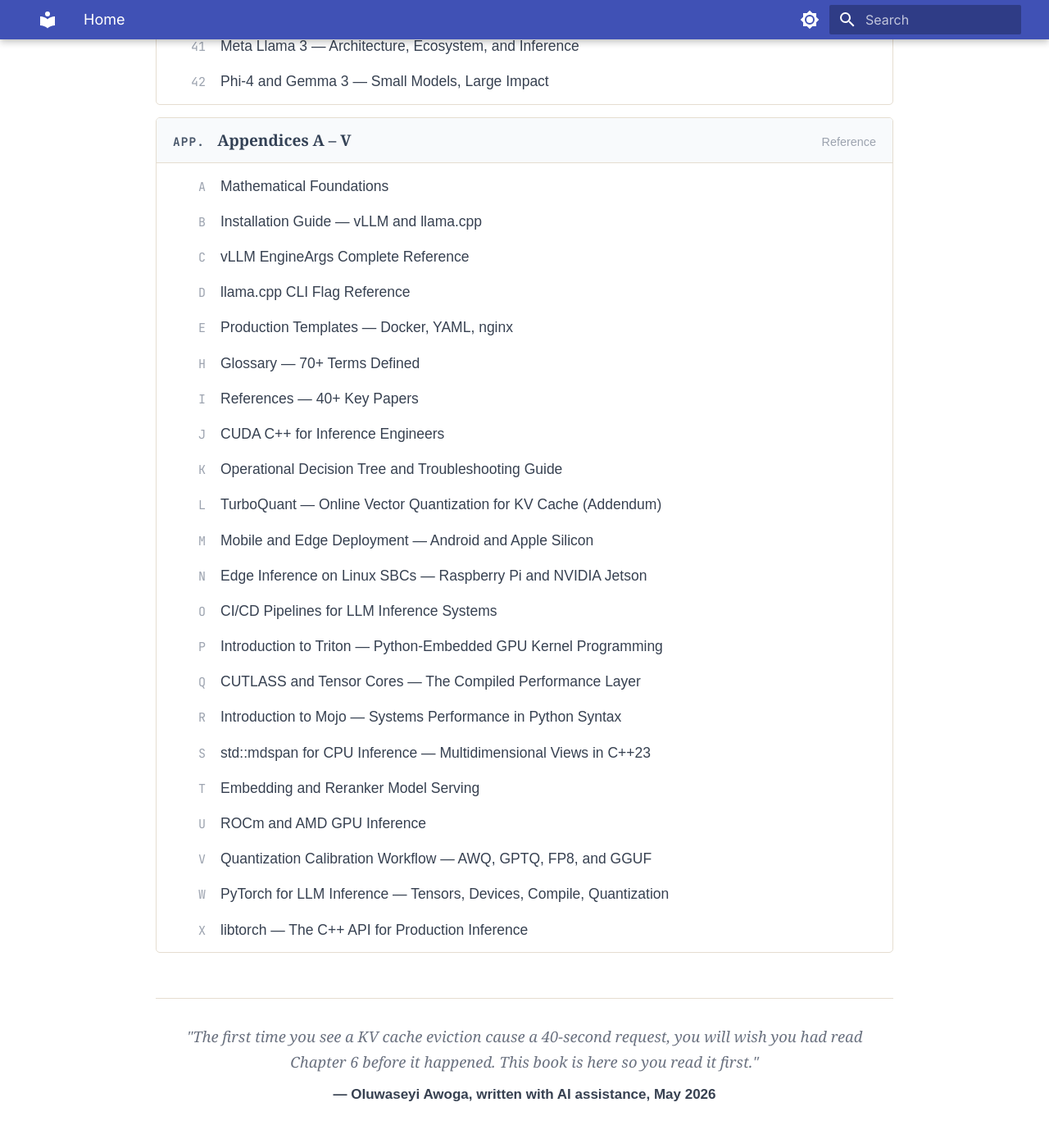
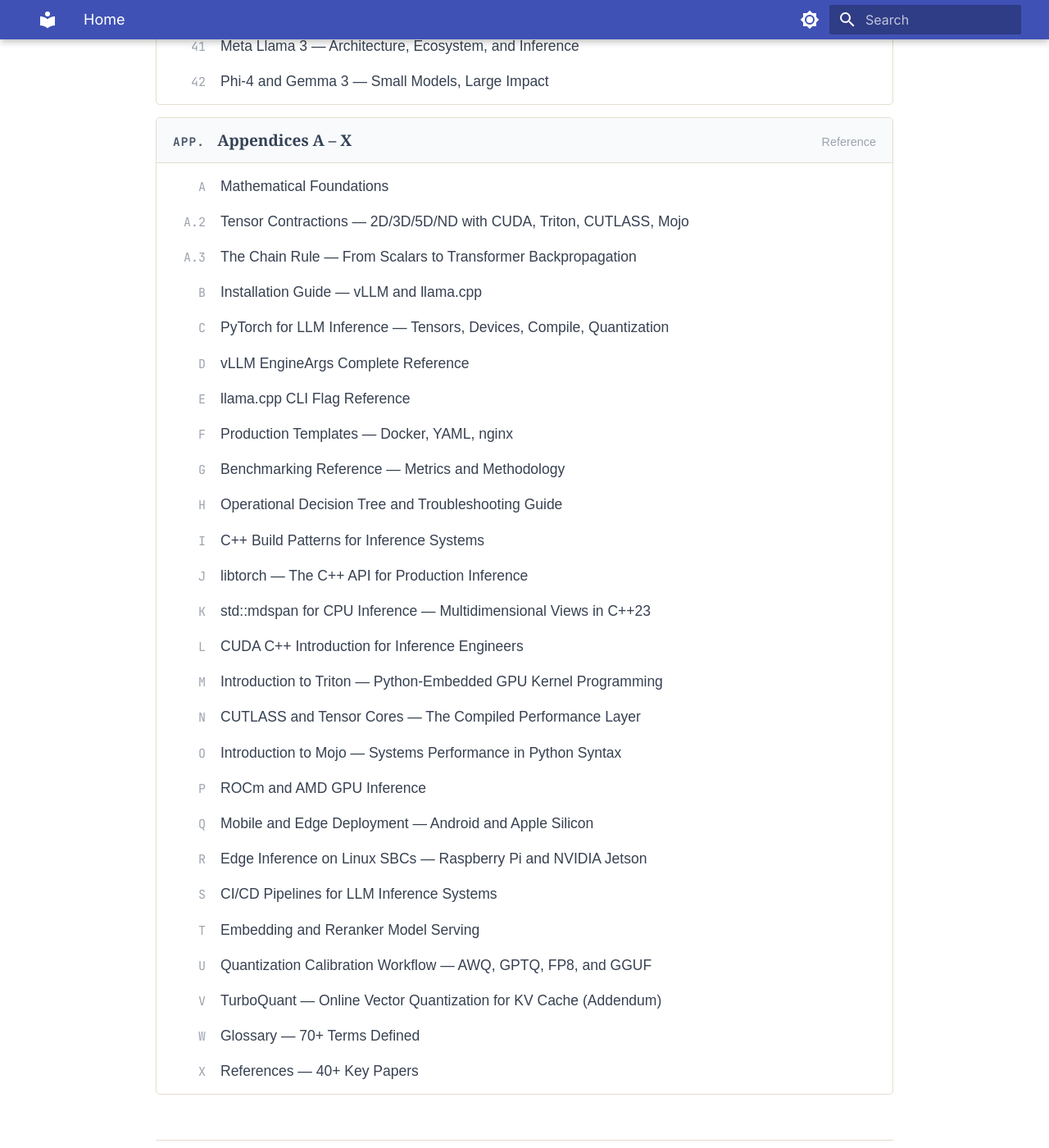
Before and after one commit to MaximumBeings/close-to-the-metal, an MkDocs documentation site: the page built from docs/index.md, in a window 1280 px wide and 1400 px high, scrolled down 3507 px. Shown: the whole window at 82% size. Built offline with MkDocs 1.6.1 and Material for MkDocs 9.7.7, drawn with Linux system fonts in a browser that asks for light colours; some of the changed text lies outside the part shown.

Commit message:
Homepage: add A.2/A.3 entries, fix all appendix labels C–X, bump count to 26

```diff
--- a/docs/index.md
+++ b/docs/index.md
@@ -18,7 +18,7 @@
         <div class="book-engines">LLM Inference from First Principles</div>
         <div class="book-cover-footer">
           <div class="book-authors">Oluwaseyi Awoga, written with AI assistance</div>
-          <div class="book-edition">51 Chapters · 24 Appendices · May 2026</div>
+          <div class="book-edition">51 Chapters · 26 Appendices · May 2026</div>
         </div>
       </div>
     </div>
@@ -29,7 +29,7 @@
     <p class="book-desc">A systems engineering textbook for engineers who serve LLMs in production. Core concepts are taught through two primary engines — <strong>vLLM</strong> and <strong>llama.cpp</strong> — with later chapters extending to <strong>SGLang</strong>, <strong>TensorRT-LLM</strong>, <strong>MLC-LLM</strong>, and <strong>Ollama</strong>. Every chapter includes worked arithmetic, companion code, and production-grade configurations.</p>
     <div class="book-metrics">
       <div class="book-metric"><span class="bm-n">51</span><span class="bm-l">chapters</span></div>
-      <div class="book-metric"><span class="bm-n">24</span><span class="bm-l">appendices</span></div>
+      <div class="book-metric"><span class="bm-n">26</span><span class="bm-l">appendices</span></div>
       <div class="book-metric"><span class="bm-n">46</span><span class="bm-l">code demos</span></div>
       <div class="book-metric"><span class="bm-n">11×</span><span class="bm-l">cost savings</span></div>
     </div>
@@ -163,32 +163,36 @@
     <div class="toc-part">
       <div class="toc-part-header toc-pa">
         <span class="toc-part-label">App.</span>
-        <span class="toc-part-title">Appendices A – V</span>
+        <span class="toc-part-title">Appendices A – X</span>
         <span class="toc-part-range">Reference</span>
       </div>
       <div class="toc-entries">
         <a href="appendices/appendix-a.html" class="toc-entry"><span class="toc-num">A</span><span class="toc-etitle">Mathematical Foundations</span></a>
+        <a href="appendices/appendix-a2.html" class="toc-entry"><span class="toc-num">A.2</span><span class="toc-etitle">Tensor Contractions — 2D/3D/5D/ND with CUDA, Triton, CUTLASS, Mojo</span></a>
+        <a href="appendices/appendix-a3.html" class="toc-entry"><span class="toc-num">A.3</span><span class="toc-etitle">The Chain Rule — From Scalars to Transformer Backpropagation</span></a>
         <a href="appendices/appendix-b.html" class="toc-entry"><span class="toc-num">B</span><span class="toc-etitle">Installation Guide — vLLM and llama.cpp</span></a>
-        <a href="appendices/appendix-c.html" class="toc-entry"><span class="toc-num">C</span><span class="toc-etitle">vLLM EngineArgs Complete Reference</span></a>
-        <a href="appendices/appendix-d.html" class="toc-entry"><span class="toc-num">D</span><span class="toc-etitle">llama.cpp CLI Flag Reference</span></a>
-        <a href="appendices/appendix-e.html" class="toc-entry"><span class="toc-num">E</span><span class="toc-etitle">Production Templates — Docker, YAML, nginx</span></a>
-        <a href="appendices/appendix-h.html" class="toc-entry"><span class="toc-num">H</span><span class="toc-etitle">Glossary — 70+ Terms Defined</span></a>
-        <a href="appendices/appendix-i.html" class="toc-entry"><span class="toc-num">I</span><span class="toc-etitle">References — 40+ Key Papers</span></a>
-        <a href="appendices/appendix-j.html" class="toc-entry"><span class="toc-num">J</span><span class="toc-etitle">CUDA C++ for Inference Engineers</span></a>
-        <a href="appendices/appendix-k.html" class="toc-entry"><span class="toc-num">K</span><span class="toc-etitle">Operational Decision Tree and Troubleshooting Guide</span></a>
-        <a href="appendices/appendix-l.html" class="toc-entry"><span class="toc-num">L</span><span class="toc-etitle">TurboQuant — Online Vector Quantization for KV Cache (Addendum)</span></a>
-        <a href="appendices/appendix-m.html" class="toc-entry"><span class="toc-num">M</span><span class="toc-etitle">Mobile and Edge Deployment — Android and Apple Silicon</span></a>
-        <a href="appendices/appendix-n.html" class="toc-entry"><span class="toc-num">N</span><span class="toc-etitle">Edge Inference on Linux SBCs — Raspberry Pi and NVIDIA Jetson</span></a>
-        <a href="appendices/appendix-o.html" class="toc-entry"><span class="toc-num">O</span><span class="toc-etitle">CI/CD Pipelines for LLM Inference Systems</span></a>
-        <a href="appendices/appendix-p.html" class="toc-entry"><span class="toc-num">P</span><span class="toc-etitle">Introduction to Triton — Python-Embedded GPU Kernel Programming</span></a>
-        <a href="appendices/appendix-q.html" class="toc-entry"><span class="toc-num">Q</span><span class="toc-etitle">CUTLASS and Tensor Cores — The Compiled Performance Layer</span></a>
-        <a href="appendices/appendix-r.html" class="toc-entry"><span class="toc-num">R</span><span class="toc-etitle">Introduction to Mojo — Systems Performance in Python Syntax</span></a>
-        <a href="appendices/appendix-s.html" class="toc-entry"><span class="toc-num">S</span><span class="toc-etitle">std::mdspan for CPU Inference — Multidimensional Views in C++23</span></a>
+        <a href="appendices/appendix-c.html" class="toc-entry"><span class="toc-num">C</span><span class="toc-etitle">PyTorch for LLM Inference — Tensors, Devices, Compile, Quantization</span></a>
+        <a href="appendices/appendix-d.html" class="toc-entry"><span class="toc-num">D</span><span class="toc-etitle">vLLM EngineArgs Complete Reference</span></a>
+        <a href="appendices/appendix-e.html" class="toc-entry"><span class="toc-num">E</span><span class="toc-etitle">llama.cpp CLI Flag Reference</span></a>
+        <a href="appendices/appendix-f.html" class="toc-entry"><span class="toc-num">F</span><span class="toc-etitle">Production Templates — Docker, YAML, nginx</span></a>
+        <a href="appendices/appendix-g.html" class="toc-entry"><span class="toc-num">G</span><span class="toc-etitle">Benchmarking Reference — Metrics and Methodology</span></a>
+        <a href="appendices/appendix-h.html" class="toc-entry"><span class="toc-num">H</span><span class="toc-etitle">Operational Decision Tree and Troubleshooting Guide</span></a>
+        <a href="appendices/appendix-i.html" class="toc-entry"><span class="toc-num">I</span><span class="toc-etitle">C++ Build Patterns for Inference Systems</span></a>
+        <a href="appendices/appendix-j.html" class="toc-entry"><span class="toc-num">J</span><span class="toc-etitle">libtorch — The C++ API for Production Inference</span></a>
+        <a href="appendices/appendix-k.html" class="toc-entry"><span class="toc-num">K</span><span class="toc-etitle">std::mdspan for CPU Inference — Multidimensional Views in C++23</span></a>
+        <a href="appendices/appendix-l.html" class="toc-entry"><span class="toc-num">L</span><span class="toc-etitle">CUDA C++ Introduction for Inference Engineers</span></a>
+        <a href="appendices/appendix-m.html" class="toc-entry"><span class="toc-num">M</span><span class="toc-etitle">Introduction to Triton — Python-Embedded GPU Kernel Programming</span></a>
+        <a href="appendices/appendix-n.html" class="toc-entry"><span class="toc-num">N</span><span class="toc-etitle">CUTLASS and Tensor Cores — The Compiled Performance Layer</span></a>
+        <a href="appendices/appendix-o.html" class="toc-entry"><span class="toc-num">O</span><span class="toc-etitle">Introduction to Mojo — Systems Performance in Python Syntax</span></a>
+        <a href="appendices/appendix-p.html" class="toc-entry"><span class="toc-num">P</span><span class="toc-etitle">ROCm and AMD GPU Inference</span></a>
+        <a href="appendices/appendix-q.html" class="toc-entry"><span class="toc-num">Q</span><span class="toc-etitle">Mobile and Edge Deployment — Android and Apple Silicon</span></a>
+        <a href="appendices/appendix-r.html" class="toc-entry"><span class="toc-num">R</span><span class="toc-etitle">Edge Inference on Linux SBCs — Raspberry Pi and NVIDIA Jetson</span></a>
+        <a href="appendices/appendix-s.html" class="toc-entry"><span class="toc-num">S</span><span class="toc-etitle">CI/CD Pipelines for LLM Inference Systems</span></a>
         <a href="appendices/appendix-t.html" class="toc-entry"><span class="toc-num">T</span><span class="toc-etitle">Embedding and Reranker Model Serving</span></a>
-        <a href="appendices/appendix-u.html" class="toc-entry"><span class="toc-num">U</span><span class="toc-etitle">ROCm and AMD GPU Inference</span></a>
-        <a href="appendices/appendix-v.html" class="toc-entry"><span class="toc-num">V</span><span class="toc-etitle">Quantization Calibration Workflow — AWQ, GPTQ, FP8, and GGUF</span></a>
-        <a href="appendices/appendix-w.html" class="toc-entry"><span class="toc-num">W</span><span class="toc-etitle">PyTorch for LLM Inference — Tensors, Devices, Compile, Quantization</span></a>
-        <a href="appendices/appendix-x.html" class="toc-entry"><span class="toc-num">X</span><span class="toc-etitle">libtorch — The C++ API for Production Inference</span></a>
+        <a href="appendices/appendix-u.html" class="toc-entry"><span class="toc-num">U</span><span class="toc-etitle">Quantization Calibration Workflow — AWQ, GPTQ, FP8, and GGUF</span></a>
+        <a href="appendices/appendix-v.html" class="toc-entry"><span class="toc-num">V</span><span class="toc-etitle">TurboQuant — Online Vector Quantization for KV Cache (Addendum)</span></a>
+        <a href="appendices/appendix-w.html" class="toc-entry"><span class="toc-num">W</span><span class="toc-etitle">Glossary — 70+ Terms Defined</span></a>
+        <a href="appendices/appendix-x.html" class="toc-entry"><span class="toc-num">X</span><span class="toc-etitle">References — 40+ Key Papers</span></a>
       </div>
     </div>
 
```
